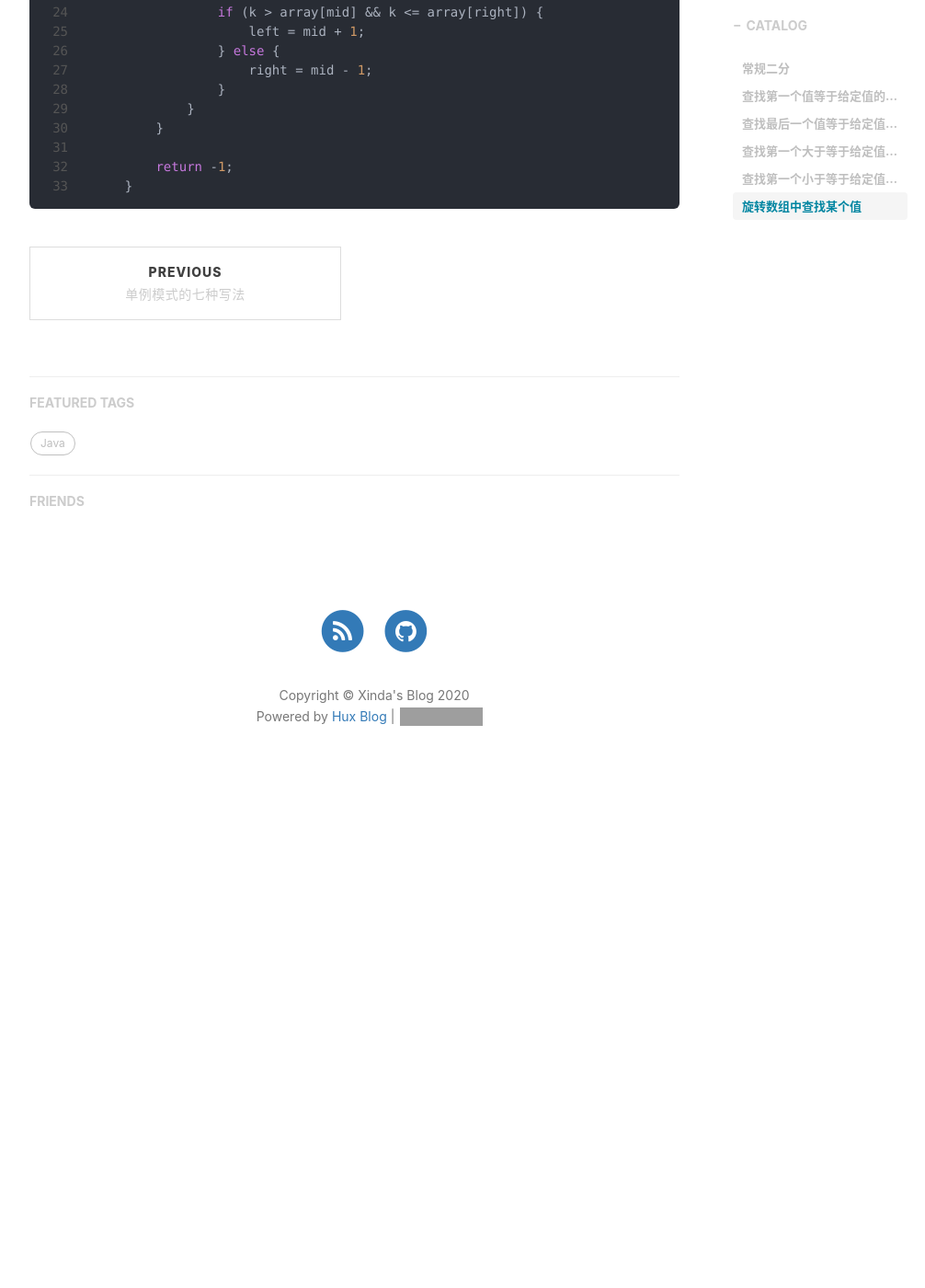
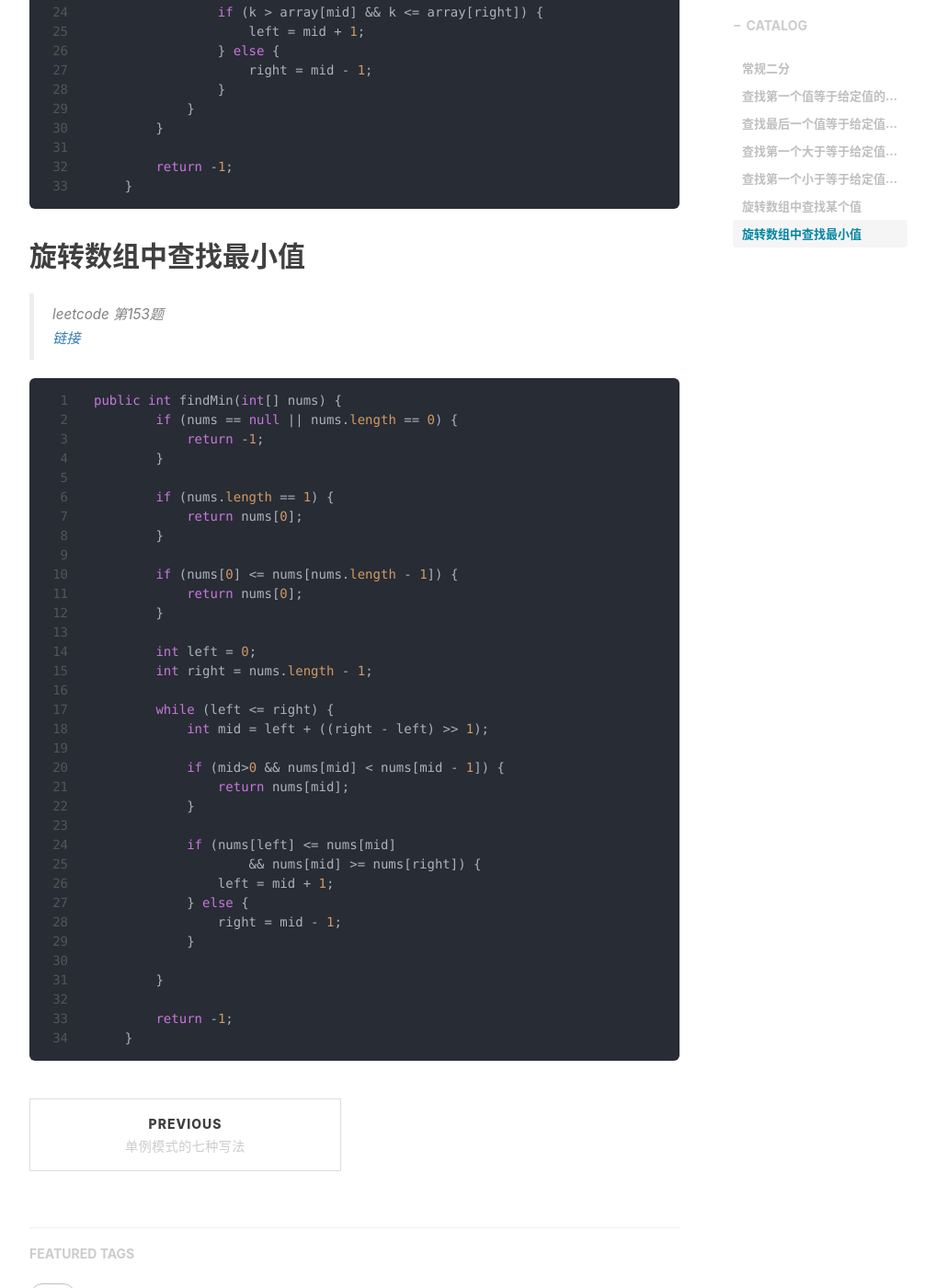
Before and after one commit to xdshent/xdshent.github.io, a Jekyll site: the page built from _posts/2020-04-19-二分查找的几个变种.md, in a window 1280 px wide and 1400 px high, scrolled down 4374 px. Shown: the whole window at 92% size, without its empty margins (233-1239 px from the left). Built offline with Jekyll 4.4.1, drawn with Linux system fonts in a browser that asks for light colours; nearby versions of some CDN libraries; comment, search, counter and statistics services are not loaded; before the commit the page ends 5230 px from its top, so only the background shows below that; grey boxes are pictures that could not be loaded.

Commit message:
docs: append BS

````diff
--- a/_posts/2020-04-19-二分查找的几个变种.md
+++ b/_posts/2020-04-19-二分查找的几个变种.md
@@ -212,3 +212,48 @@ public static int binarySearchInRotatedArray(int[] array, int k) {
         return -1;
     }
 ```
+
+
+
+## 旋转数组中查找最小值
+
+> leetcode 第153题
+>
+> [链接](https://leetcode.com/problems/find-minimum-in-rotated-sorted-array/)
+
+```java
+public int findMin(int[] nums) {
+        if (nums == null || nums.length == 0) {
+            return -1;
+        }
+
+        if (nums.length == 1) {
+            return nums[0];
+        }
+
+        if (nums[0] <= nums[nums.length - 1]) {
+            return nums[0];
+        }
+
+        int left = 0;
+        int right = nums.length - 1;
+
+        while (left <= right) {
+            int mid = left + ((right - left) >> 1);
+
+            if (mid>0 && nums[mid] < nums[mid - 1]) {
+                return nums[mid];
+            }
+
+            if (nums[left] <= nums[mid]
+                    && nums[mid] >= nums[right]) {
+                left = mid + 1;
+            } else {
+                right = mid - 1;
+            }
+
+        }
+
+        return -1;
+    }
+```
````
